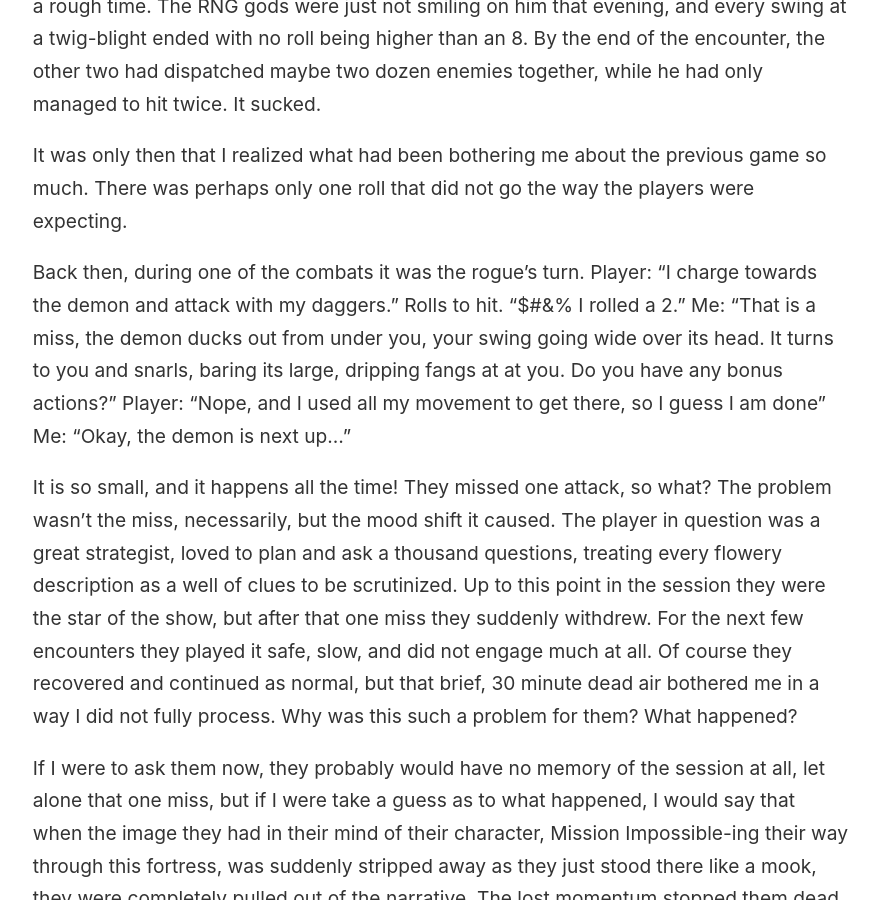
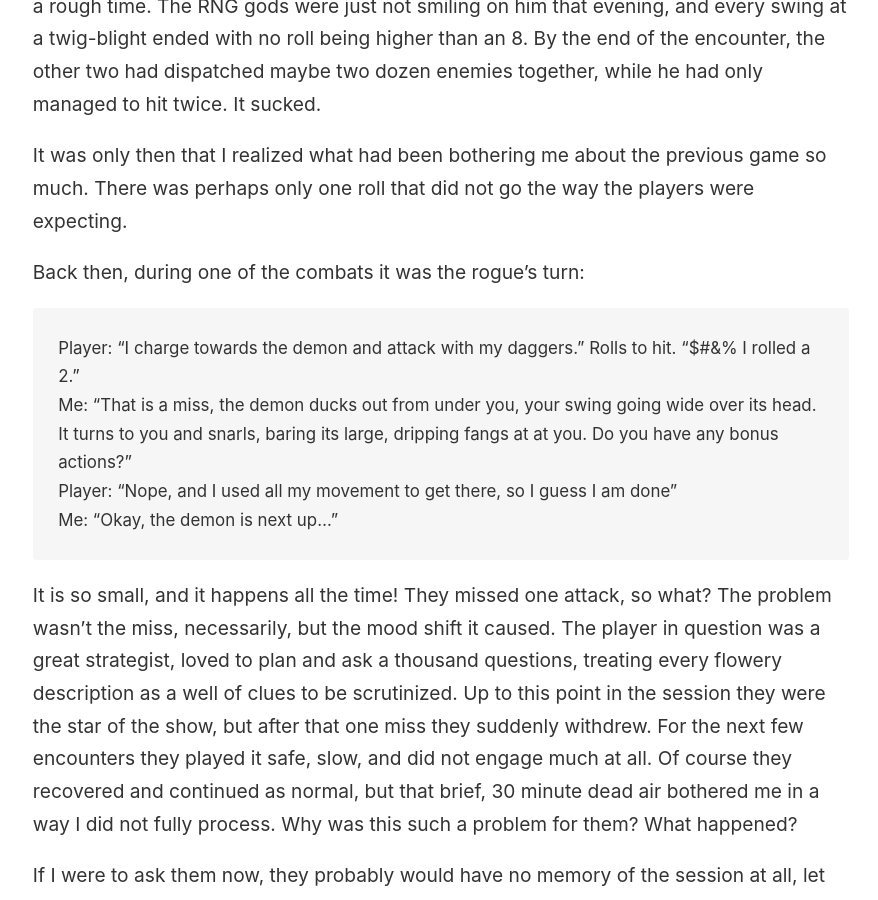
Before and after one commit to KabouterBlog/kabouterblog.github.io, a Jekyll site: the page built from _notes/Bilbo, not Rambo.md, in a window 1280 px wide and 900 px high, scrolled down 1394 px. Shown: the whole window, without its empty margins (44-922 px from the left). Built offline with Jekyll 4.4.1, drawn with Linux system fonts in a browser that asks for light colours; some of the changed lines change nothing that is shown.

Commit message:
feat: 💄 Update formating of quote

```diff
--- a/_notes/Bilbo, not Rambo.md
+++ b/_notes/Bilbo, not Rambo.md
@@ -17,11 +17,14 @@ The second encounter of the evening (OSR home-brewed run through Curse of Strahd
 
 It was only then that I realized what had been bothering me about the previous game so much. There was perhaps only one roll that did not go the way the players were expecting.
 
-Back then, during one of the combats it was the rogue's turn.
-Player: "I charge towards the demon and attack with my daggers." Rolls to hit. "$#&% I rolled a 2."
-Me: "That is a miss, the demon ducks out from under you, your swing going wide over its head. It turns to you and snarls, baring its large, dripping fangs at at you. Do you have any bonus actions?"
-Player: "Nope, and I used all my movement to get there, so I guess I am done"
-Me: "Okay, the demon is next up..."
+Back then, during one of the combats it was the rogue's turn:
+> Player: "I charge towards the demon and attack with my daggers." Rolls to hit. "$#&% I rolled a 2."
+>
+> Me: "That is a miss, the demon ducks out from under you, your swing going wide over its head. It turns to you and snarls, baring its large, dripping fangs at at you. Do you have any bonus actions?"
+>
+> Player: "Nope, and I used all my movement to get there, so I guess I am done"
+>
+> Me: "Okay, the demon is next up..."
 
 It is so small, and it happens all the time! They missed one attack, so what? The problem wasn't the miss, necessarily, but the mood shift it caused. The player in question was a great strategist, loved to plan and ask a thousand questions, treating every flowery description as a well of clues to be scrutinized. Up to this point in the session they were the star of the show, but after that one miss they suddenly withdrew. For the next few encounters they played it safe, slow, and did not engage much at all. Of course they recovered and continued as normal, but that brief, 30 minute dead air bothered me in a way I did not fully process. Why was this such a problem for them? What happened?
 
```
